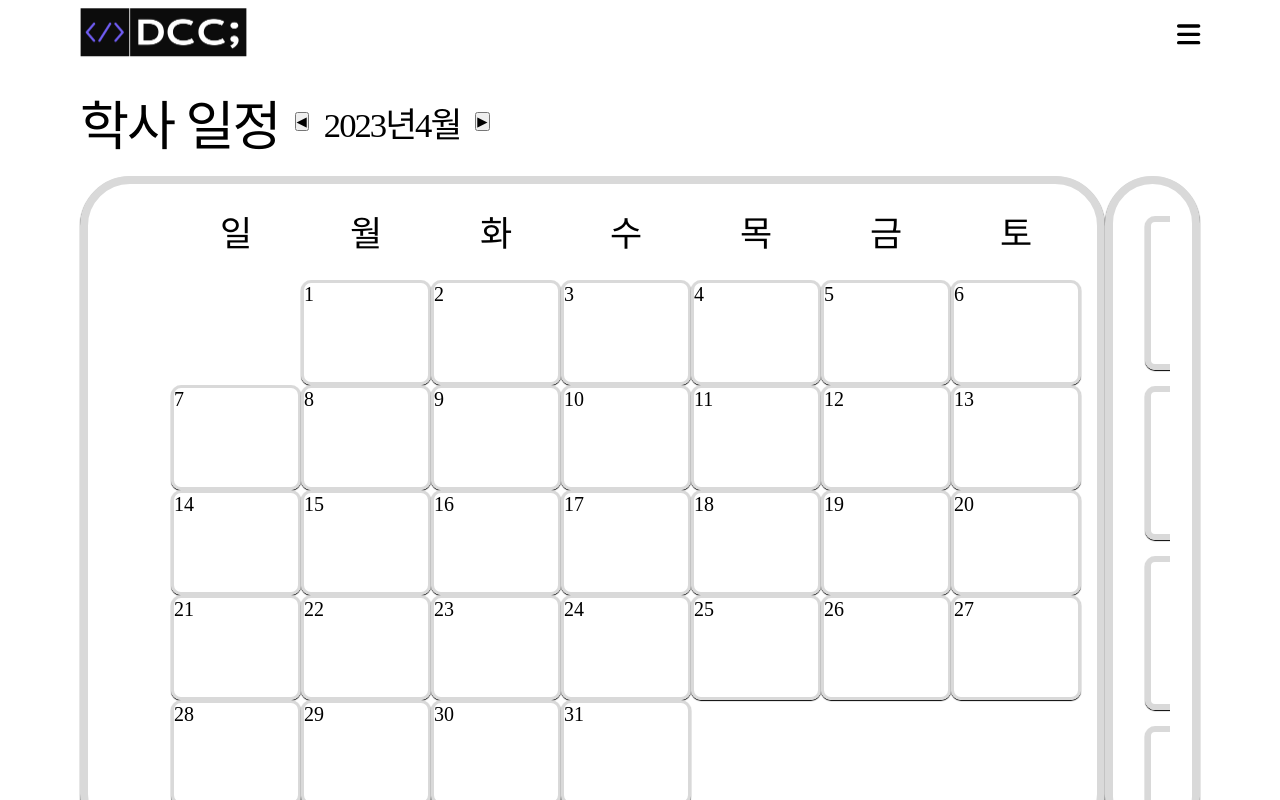
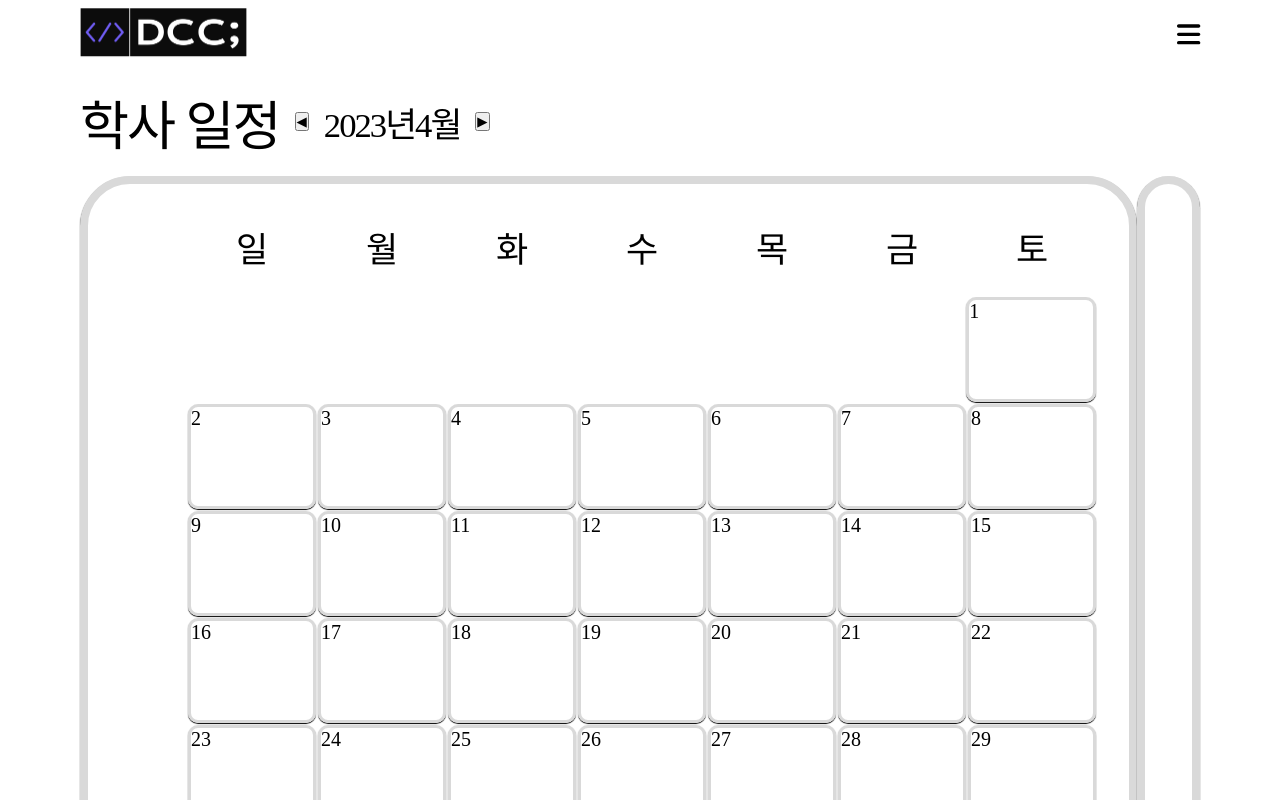
Before and after one commit to HarenKei/DCC_FE, a Next.js app: page /Schedule/Schedule in a window 1280 px wide. Shown: the top 800 px of the page. Built offline with nearby package versions, Linux system fonts and the light colour scheme.

Commit message:
Add implementing calendar re-rendering for the month every time the month changes

```diff
--- a/pages/Google2/MovieList.tsx
+++ b/pages/Google2/MovieList.tsx
@@ -55,7 +55,7 @@ export default function MovieList(){
 
     useEffect(() => {
         getMovieList();
-    });
+    }, []);
 
     const onSubmitMovie =async () => {
         try {
--- a/pages/Schedule/MonthControll.tsx
+++ /dev/null
@@ -1,61 +0,0 @@
-import React, { useState } from 'react';
-import styled from 'styled-components';
-
-function MonthControll() {
-  var [currentDate, setCurrentDate] = useState(new Date());
-  var year = currentDate.getFullYear();
-  var month = currentDate.getMonth() + 1;
-
-  function handleNextMonth() {
-    const nextMonthDate = new Date(
-      currentDate.getFullYear(),
-      currentDate.getMonth() + 1,
-      1
-    );
-    setCurrentDate(nextMonthDate);
-  }
-
-  function handlePrevMonth() {
-    const prevMonthDate = new Date(
-      currentDate.getFullYear(),
-      currentDate.getMonth() - 1,
-      1
-    );
-    setCurrentDate(prevMonthDate);
-  }
-
-  return (
-    <div>
-      <ScheduleMonthControll>
-        <ScheduleControllBtnCss>
-          <button onClick={handlePrevMonth}>◀</button>
-        </ScheduleControllBtnCss>
-        <MonthControllCss>
-          {year}년{month}월
-        </MonthControllCss>
-        <ScheduleControllBtnCss>
-          <button onClick={handleNextMonth}>▶</button>
-        </ScheduleControllBtnCss>
-      </ScheduleMonthControll>
-    </div>
-  );
-}
-
-const ScheduleMonthControll = styled.div`
-  display: flex;
-  justify-content: center;
-  align-items: center;
-`;
-
-const ScheduleControllBtnCss = styled.div`
-  margin-left:15px;
-  margin-right:15px;
-`;
-
-const MonthControllCss = styled.div`
-    font-size: 26pt;
-    font-weight: 150;
-    letter-spacing: -2px;
-`;
-
-export default MonthControll;
--- /dev/null
+++ b/pages/Schedule/MonthController.tsx
@@ -0,0 +1,39 @@
+import React from 'react';
+import styled from 'styled-components';
+
+const MonthController = ({ year, month, onNextMonth, onPrevMonth }) => {
+  return (
+    <div>
+      <ScheduleMonthControll>
+        <ScheduleControllBtnCss>
+          <button onClick={onPrevMonth}>◀</button>
+        </ScheduleControllBtnCss>
+        <MonthControllCss>
+          {year}년{month}월
+        </MonthControllCss>
+        <ScheduleControllBtnCss>
+          <button onClick={onNextMonth}>▶</button>
+        </ScheduleControllBtnCss>
+      </ScheduleMonthControll>
+    </div>
+  );
+};
+
+const ScheduleMonthControll = styled.div`
+  display: flex;
+  justify-content: center;
+  align-items: center;
+`;
+
+const ScheduleControllBtnCss = styled.div`
+  margin-left:15px;
+  margin-right:15px;
+`;
+
+const MonthControllCss = styled.div`
+    font-size: 26pt;
+    font-weight: 150;
+    letter-spacing: -2px;
+`;
+
+export default MonthController;
--- a/pages/Schedule/Schedule.tsx
+++ b/pages/Schedule/Schedule.tsx
@@ -1,21 +1,52 @@
-import React from "react";
+import React, {useState} from "react";
 import styled from "styled-components";
 import ScheduleCalender from "./ScheduleCalendar";
 import ScheduleInfo from "./ScheduleInfo";
-import MonthControll from "./MonthControll";
+import MonthController from "./MonthController";
 
 const Schedule = () => {
+    const [currentDate, setCurrentDate] = useState(new Date());
+
+    const handleNextMonth = () => {
+        const nextMonthDate = new Date(
+        currentDate.getFullYear(),
+        currentDate.getMonth() + 1,
+        1
+        );
+        setCurrentDate(nextMonthDate);
+    };
+
+    const handlePrevMonth = () => {
+        const prevMonthDate = new Date(
+        currentDate.getFullYear(),
+        currentDate.getMonth() - 1,
+        1
+        );
+        setCurrentDate(prevMonthDate);
+    };
+
+    const year = currentDate.getFullYear();
+    const month = currentDate.getMonth() + 1;
+
     return(
-        <>
+        <div>
         <ScheduleHeader>
             <ScheduleTitle>학사 일정</ScheduleTitle>
-            <MonthControll/>
+            <MonthController
+                year={year}
+                month={month}
+                onNextMonth={handleNextMonth}
+                onPrevMonth={handlePrevMonth}
+            />
         </ScheduleHeader>
         <ScheduleContainer>
-            <ScheduleCalender/>
+            <ScheduleCalender
+                year={year}
+                month={month}
+            />
             <ScheduleInfo/>
         </ScheduleContainer>
-        </>
+        </div>
     );
 };
 
@@ -25,6 +56,7 @@ const ScheduleHeader = styled.div`
     align-items: center;
     margin-top: 25px;
     margin-left: 80px;
+
 `;
 
 const ScheduleTitle = styled.div`
@@ -36,8 +68,7 @@ const ScheduleTitle = styled.div`
 const ScheduleContainer = styled.div`
     display: flex;
     justify-content: row;
-    height: 700px;
-
+    height: 820px;
 `;
 
 export default Schedule;
--- a/pages/Schedule/ScheduleCalendar.tsx
+++ b/pages/Schedule/ScheduleCalendar.tsx
@@ -1,19 +1,17 @@
 import React from "react";
 import styled from "styled-components";
-import MonthControll from "./MonthControll";
+import MonthControll from "./MonthController";
 
-const ScheduleCalendar = () => {
-    const year = 2023;
-    const month = 4;
+const ScheduleCalendar = ({ year, month }) => {
 
     const getStartDayOfWeek = (year, month) => {
-      const date = new Date(year, month, 1);
+      const date = new Date(year, month - 1, 1);
       return date.getDay();
     };
 
     const generateCalendar = (year, month) => {
       const startDayOfWeek = getStartDayOfWeek(year, month);
-      const daysInMonth = new Date(year, month + 1, 0).getDate();
+      const daysInMonth = new Date(year, month, 0).getDate();
 
       const calendar = [];
       let week = [];
@@ -60,16 +58,14 @@ const ScheduleCalendar = () => {
   };
 
 const Calender = styled.div`
-    padding: 1rem;
+    padding: 2rem;
     background-color: white;
     margin: 1rem auto;
     margin-left: 80px;
     width: 1100px;
-    heigth: 360px;
+    height: fit-content;
 
     box-shadow: 0px 1px 1px black;
-    max-width: 99%;
-    max-heigth: 99%;
     border: 8px solid #D9D9D9;
     border-radius: 50px;
 `;
@@ -104,6 +100,7 @@ const DateContainer = styled.div`
     font-size: 20px;
     width: 130px;
     height: 105px;
+    margin: 1px;
 
     box-shadow: 0px 1px 1px black;
     border: 3px solid #D9D9D9;
--- a/pages/Schedule/ScheduleInfo.tsx
+++ b/pages/Schedule/ScheduleInfo.tsx
@@ -62,7 +62,7 @@ const ScheduleInfoContainer = styled.div`
     background-color: white;
 
     width: 400px;
-    heigth: 290px;
+    height: 695px;
     border: 8px solid #D9D9D9;
     border-radius: 50px;
     box-shadow: 0px 1px 1px black;
```
Also changed, not shown: 1 other file (tests, documents, lock files or other folders).
